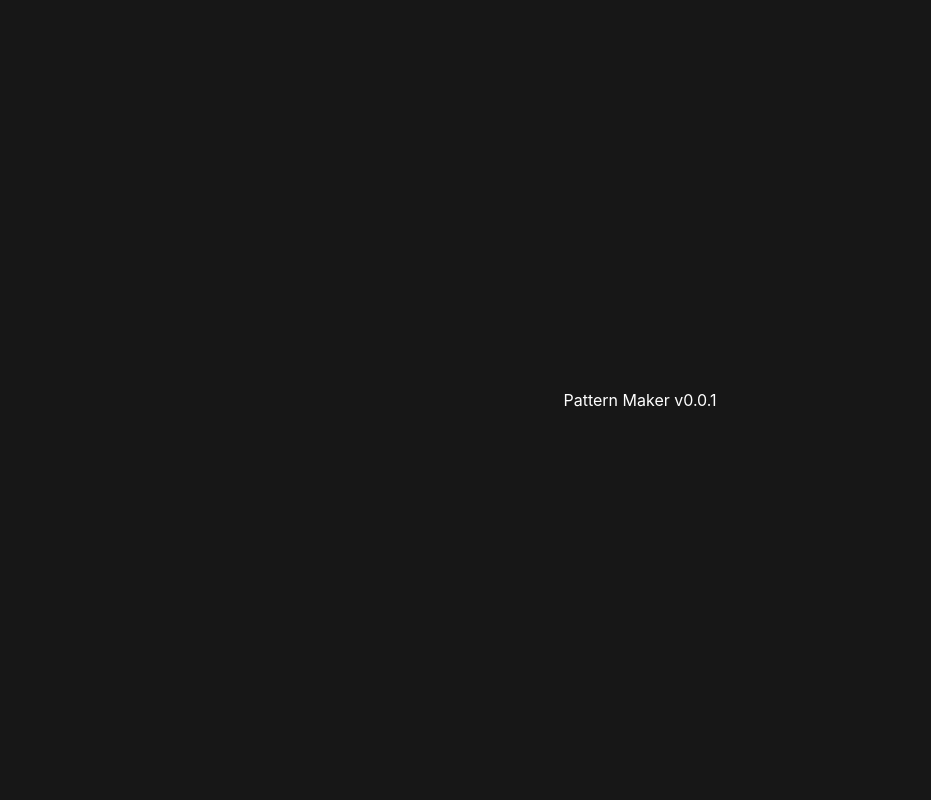
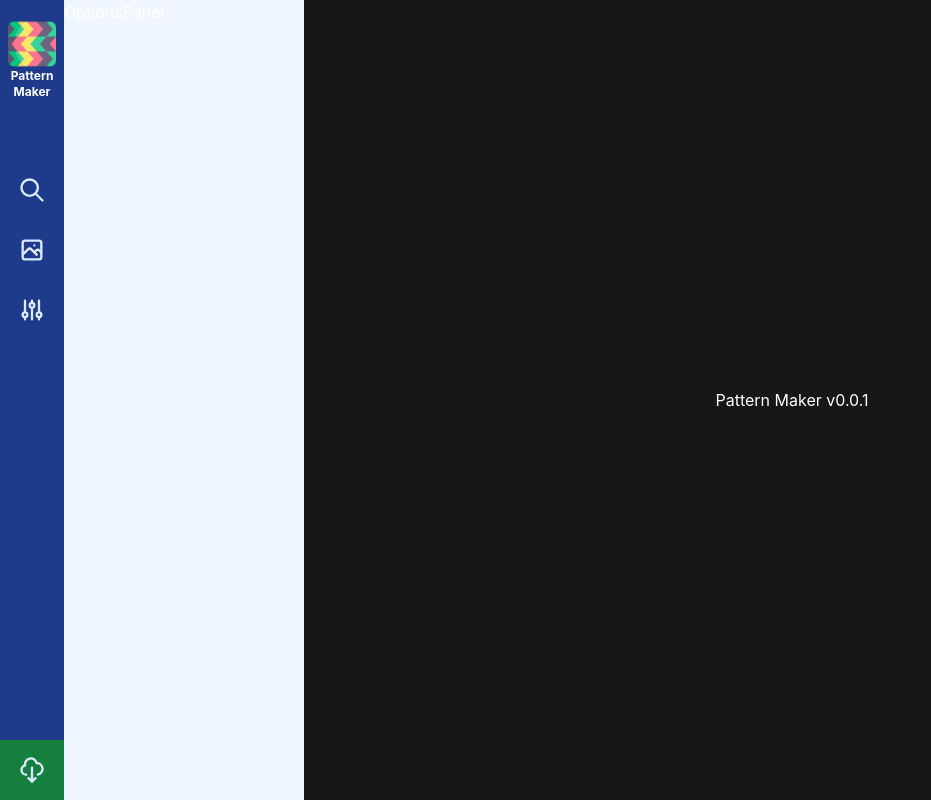
Before and after one commit to iorgadev/pattern-maker, a Next.js app: page / in a window 1280 px wide. Shown: the whole page, without its empty margins (0-931 px from the left). Built offline with nearby package versions, Linux system fonts and the light colour scheme.

Commit message:
initial layout for app, iconbar styled

```diff
--- /dev/null
+++ b/components/CanvasContainer.jsx
@@ -0,0 +1,5 @@
+import React from "react";
+
+export default function CanvasContainer() {
+  return <div className="canvascontainer">Pattern Maker v0.0.1</div>;
+}
--- /dev/null
+++ b/components/IconBar.jsx
@@ -0,0 +1,35 @@
+import React from "react";
+import {
+  SearchIcon,
+  PhotographIcon,
+  AdjustmentsIcon,
+  CloudDownloadIcon,
+} from "@heroicons/react/outline";
+
+export default function IconBar() {
+  return (
+    <div className="iconbar">
+      <div className="logo">
+        <img src="images/logo.png" alt="logo" width={`100%`} />
+        <span className="font-bold text-xs">Pattern</span>
+        <span className="font-bold text-xs">Maker</span>
+      </div>
+
+      <div className="iconbar__menu">
+        <div className="iconbar__item">
+          <SearchIcon />
+        </div>
+        <div className="iconbar__item">
+          <PhotographIcon />
+        </div>
+        <div className="iconbar__item">
+          <AdjustmentsIcon />
+        </div>
+      </div>
+
+      <div className="iconbar__item iconbar__download">
+        <CloudDownloadIcon />
+      </div>
+    </div>
+  );
+}
--- /dev/null
+++ b/components/Layout.jsx
@@ -0,0 +1,14 @@
+import React from "react";
+import IconBar from "./IconBar";
+import CanvasContainer from "./CanvasContainer";
+import OptionsPanel from "./OptionsPanel";
+
+export default function Layout() {
+  return (
+    <div className="layout">
+      <IconBar />
+      <OptionsPanel />
+      <CanvasContainer />
+    </div>
+  );
+}
--- /dev/null
+++ b/components/OptionsPanel.jsx
@@ -0,0 +1,5 @@
+import React from "react";
+
+export default function OptionsPanel() {
+  return <div className="optionspanel">OptionsPanel</div>;
+}
--- a/pages/index.js
+++ b/pages/index.js
@@ -1,7 +1,4 @@
+import Layout from "../components/Layout";
 export default function Home() {
-  return (
-    <div className="w-screen h-screen bg-neutral-900 text-white flex items-center justify-center">
-      Pattern Maker v0.0.1
-    </div>
-  );
+  return <Layout />;
 }
```
Also changed, not shown: 1 other file (tests, documents, lock files or other folders).
